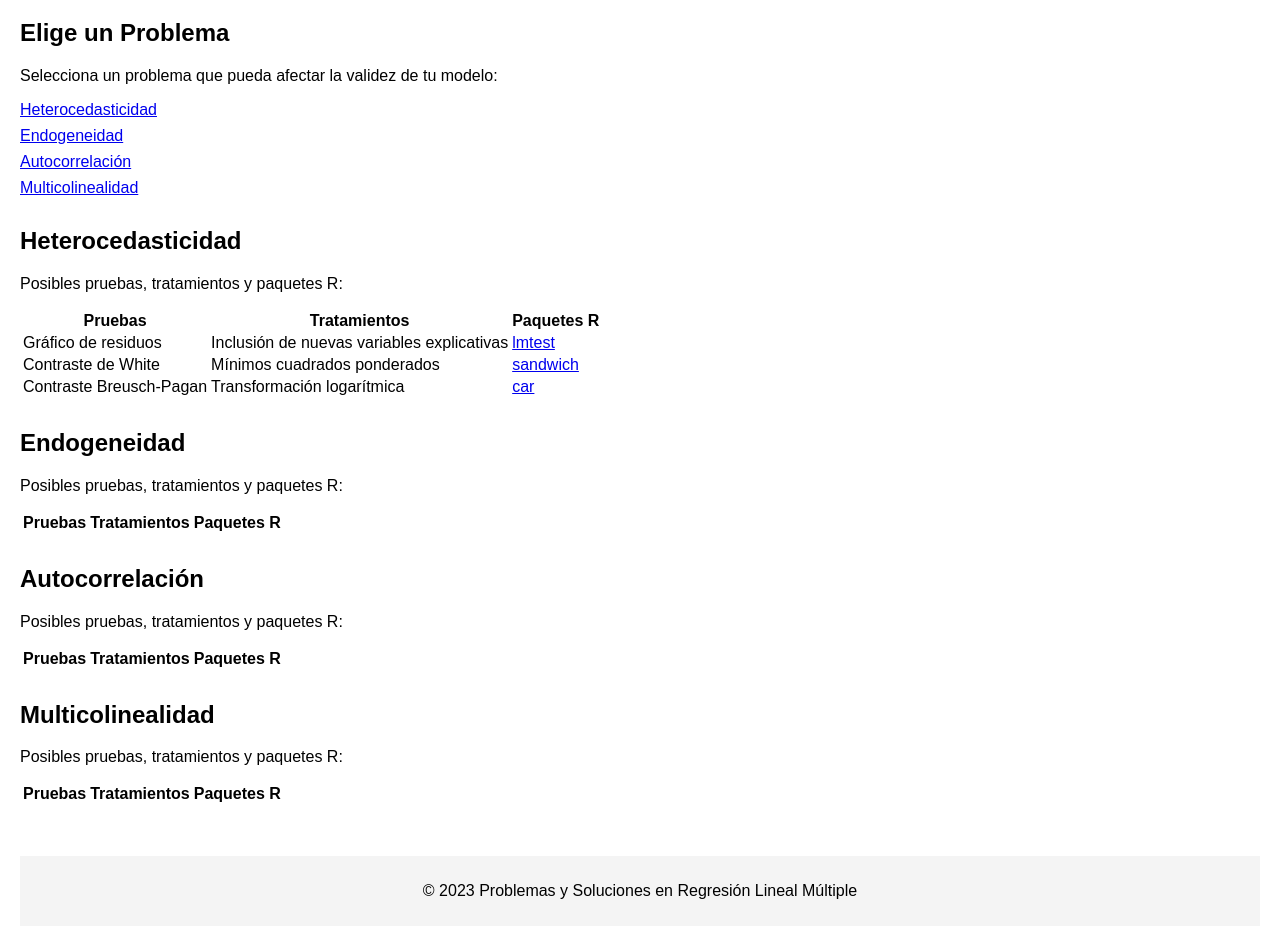
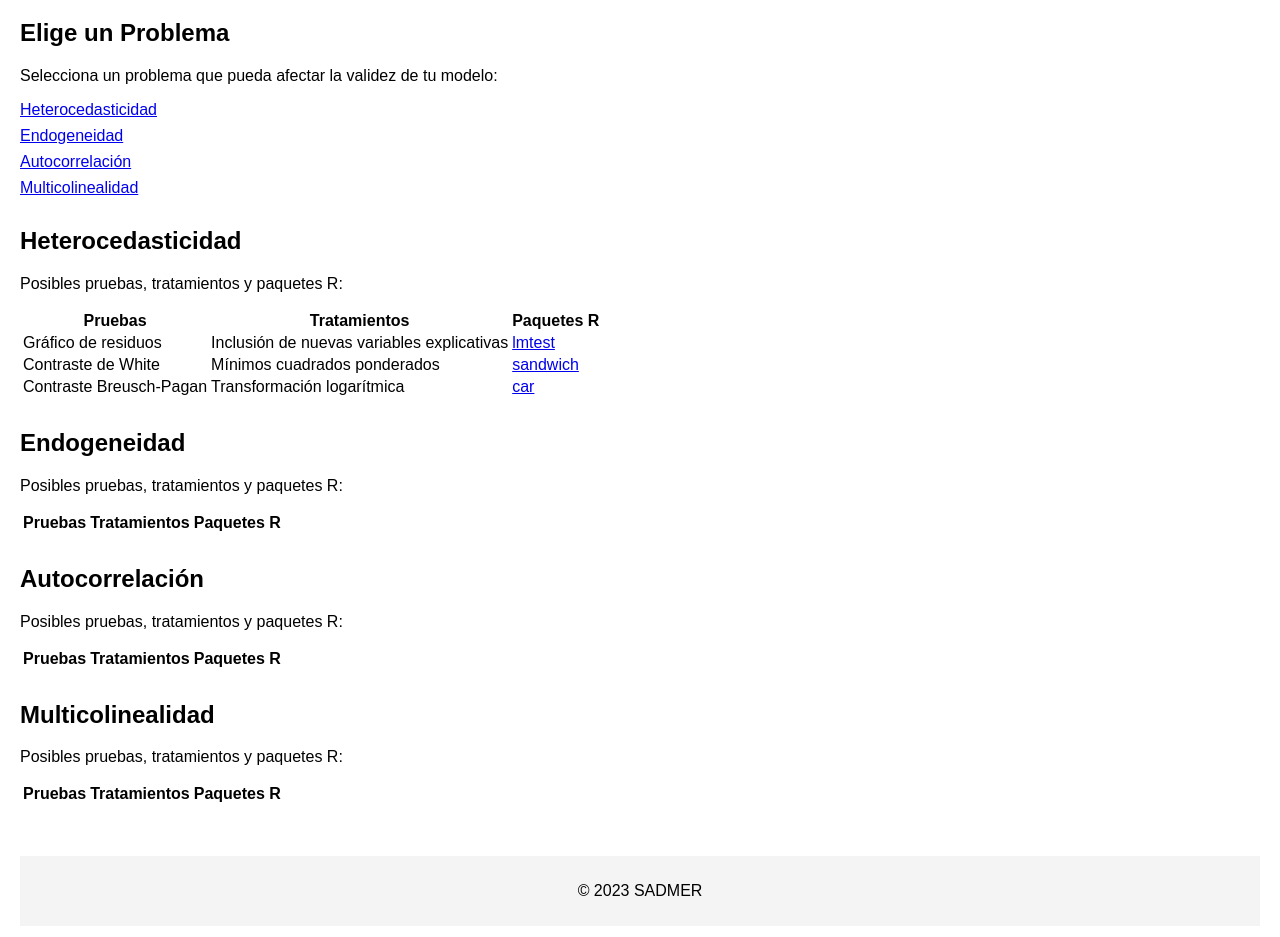
Before and after one commit to ialiendeucm/sadmer, a plain HTML site: page index.html in a window 1280 px wide. Shown: the part 61-998 px from the top of the page. Drawn offline with Linux system fonts and the light colour scheme.

Commit message:
Update index.html

```diff
--- a/index.html
+++ b/index.html
@@ -4,7 +4,7 @@
     <meta charset="UTF-8">
     <meta name="viewport" content="width=device-width, initial-scale=1.0">
     <link rel="stylesheet" href="styles.css">
-    <title>Problemas y Soluciones en Regresión Lineal Múltiple</title>
+    <title> SADMER - Problemas y Soluciones en Regresión Lineal Múltiple</title>
 </head>
 <body>
     <header>
@@ -89,7 +89,7 @@
     </section>
 
     <footer>
-        <p>&copy; 2023 Problemas y Soluciones en Regresión Lineal Múltiple</p>
+        <p>&copy; 2023 SADMER </p>
     </footer>
 </body>
 </html>
```
